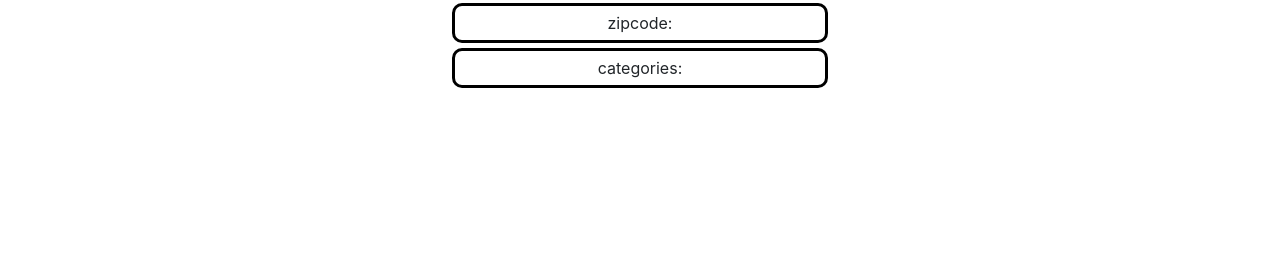
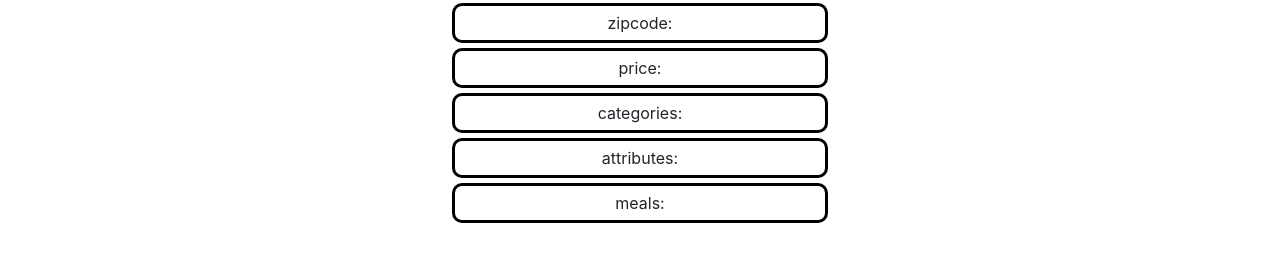
Before and after one commit to kylerlittle/yelp-app, a React (Create React App) app in the folder yelp-app/client/: page / in a window 1280 px wide. Shown: the part 341-602 px from the top of the page. Built offline with nearby package versions, Linux system fonts and the light colour scheme; no server answers.

Commit message:
add new routes; no backend support

```diff
--- a/yelp-app/client/src/BusinessSearch.js
+++ b/yelp-app/client/src/BusinessSearch.js
@@ -21,7 +21,10 @@ class BusinessSearch extends Component {
             state: '',
             city: '',
             zipcode: '',
+            price: '',
             categories: [],
+            attributes: [],
+            meals: [],
         },
         matchingBusinesses: [],
         selectedBusiness: {
@@ -59,14 +62,18 @@ class BusinessSearch extends Component {
      * Use target's (option's) value for selectedCategoryList, but
      * convert it to the correct URI for the calls to backend.
      */
-    var returnedSelectedCategoryList = [], selectedCategoryAPI;
+    var returnedSelectedCategoryList = [], selectedCategoryAPI = '';
     const selectedCategory = e.target.value;
 
     switch(selectedCategory) {
         case "state": selectedCategoryAPI = "states"; break;
         case "city": selectedCategoryAPI = "cities"; break;
         case "zipcode": selectedCategoryAPI = "zipcodes"; break;
+        case "price": selectedCategoryAPI = "prices"; break;
         case "categories": selectedCategoryAPI = "categories"; break;
+        case "attributes": selectedCategoryAPI = "attributes"; break;
+        case "meals": selectedCategoryAPI = "meals"; break;
+        default: console.log("fillFilterSelectorChoices() -- bad selectedCategory"); break;
     }
 
     Client.getSelectedQueryAttributeWithQueryString(
@@ -101,7 +108,6 @@ class BusinessSearch extends Component {
     } else {
         newSelectedQueryAttributes[this.state.selectedCategory] = selectedAttribute;
     }
-    console.log(newSelectedQueryAttributes);
 
     Client.searchBusinesses(newSelectedQueryAttributes, (businesses) => {
         businesses.forEach(element => {
@@ -113,7 +119,6 @@ class BusinessSearch extends Component {
             matchingBusinesses: actualBusinessList,
         });
     })
-    console.log(this.state.selectedQueryAttributes);
   }
 
   /**
--- a/yelp-app/client/src/FilterSelector.js
+++ b/yelp-app/client/src/FilterSelector.js
@@ -8,7 +8,10 @@ class FilterSelector extends Component {
             <option value="state">State</option>
             <option value="city">City</option>
             <option value="zipcode">ZIP Code</option>
+            <option value="price">Price</option>
             <option value="categories">Restaurant Category</option>
+            <option value="attributes">Restaurant Attributes</option>
+            <option value="meals">Meals</option>
         </select>
     );
   }
```
